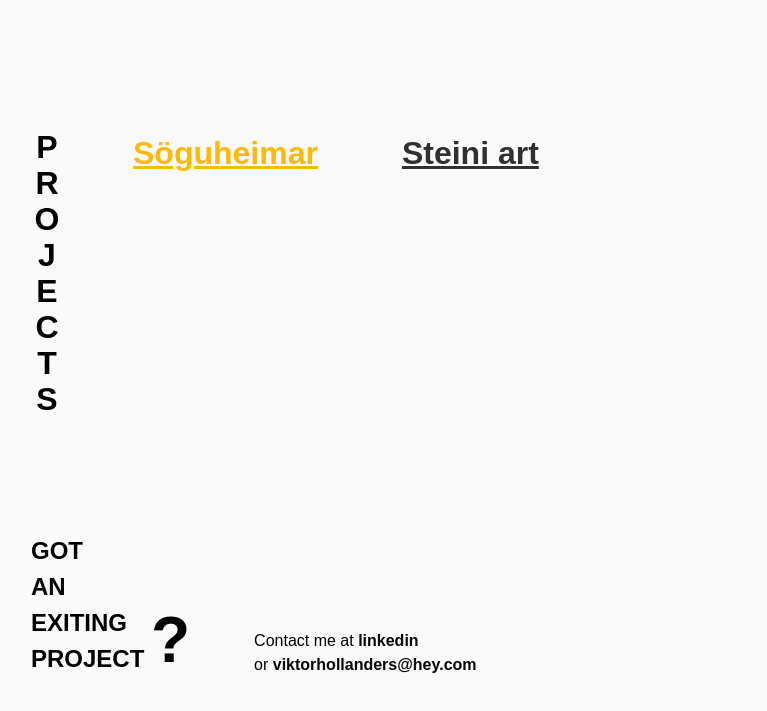
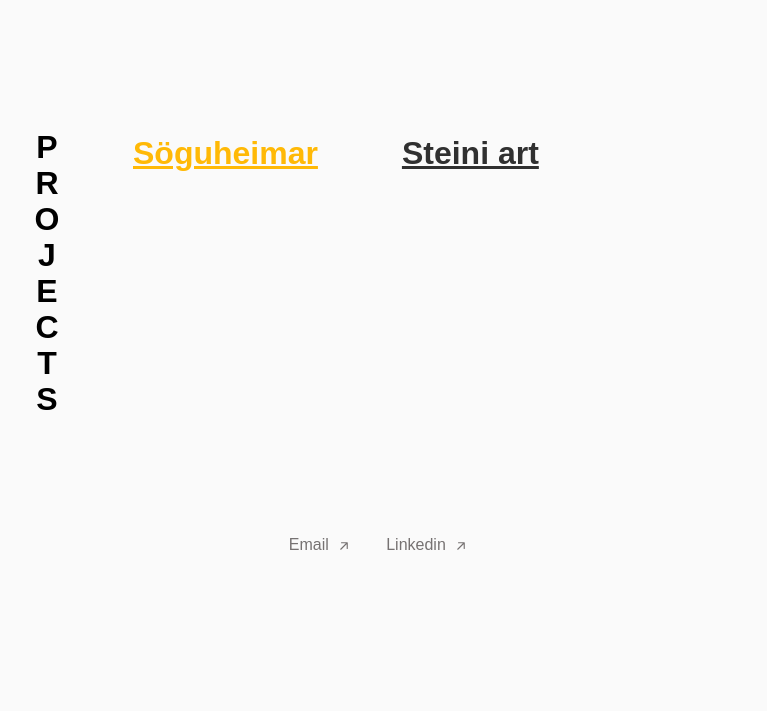
Before and after one commit to viktorhollanders/viktorhollanders, a plain HTML site: page index.html in a window 1280 px wide. Shown: the part 1253-1964 px from the top of the page, without its empty margins (261-1028 px from the left). After the commit the page ends 1910 px from the top, so only its background shows below. Drawn offline with Linux system fonts and the light colour scheme; a web font is replaced by a local one.

Commit message:
Update footer

```diff
--- a/css/style.css
+++ b/css/style.css
@@ -6,7 +6,7 @@
 
   --gray-50: #ececec;
   --gray-100: #c9c9c9;
-  --gray-300: #808080;
+  --gray-300: #767272;
   --gray-500: #262626;
   --spacing-16px: 16px;
 }
@@ -21,16 +21,19 @@ body {
   background-color: var(--white);
 }
 
-a {
+a,
+a:visited {
+  text-decoration: none;
   cursor: pointer;
-  font-weight: 600;
-  color: var(--black);
+  color: var(--gray-300);
+  fill: var(--gray-300);
 }
 
-a:hover,
-a:visited {
+a:hover {
+  text-decoration: none;
   cursor: pointer;
-  color: var(--black);
+  color: var(--gray-100);
+  fill: var(--gray-100);
 }
 
 /* HEADER */
@@ -177,19 +180,17 @@ footer {
   padding: 44px 22px 0 22px;
   max-width: 1024px;
   margin: 0 auto;
+  display: flex;
+  flex-direction: row;
+  justify-content: center;
+  gap: 34px;
 }
 
-.footer-title {
-  margin-bottom: var(--spacing-16px);
-}
-.footer-title > h3 {
-  display: inline;
-  font-weight: 600;
-}
-
-.footer-contact a,
-.footer-contact a:visited {
-  text-decoration: none;
+.contact-svg {
+  width: 16px;
+  height: 16px;
+  vertical-align: middle;
+  margin-left: 3px;
 }
 
 @media (min-width: 470px) {
@@ -224,6 +225,8 @@ footer {
   }
 
   footer {
+    display: flex;
+    flex-direction: row;
     padding: 42px 42px;
   }
 
@@ -317,8 +320,4 @@ footer {
   footer {
     padding: 100px 148px;
   }
-
-  .footer-title > h2 {
-    font-weight: 700;
-  }
 }
--- a/index.html
+++ b/index.html
@@ -54,22 +54,42 @@
       </section>
     </main>
     <footer>
-      <div class="footer-title column">
-        <h2>GOT AN EXITING PROJECT</h2>
-        <h2 id="larg">?</h2>
+      <div class="contact">
+        <a href="mailto:iktorhollanders@hey.com"
+          >Email
+          <svg
+            viewBox="0 0 20 21"
+            xmlns="http://www.w3.org/2000/svg"
+            rel="noopener noreferrer"
+            class="contact-svg"
+          >
+            <path
+              fill-rule="evenodd"
+              clip-rule="evenodd"
+              d="M5.21967 15.2642C5.51256 15.5571 5.98744 15.5571 6.28033 15.2642L13.5 8.04455V13.7339C13.5 14.1481 13.8358 14.4839 14.25 14.4839C14.6642 14.4839 15 14.1481 15 13.7339V6.23389C15 5.81967 14.6642 5.48389 14.25 5.48389H6.75C6.33579 5.48389 6 5.81967 6 6.23389C6 6.6481 6.33579 6.98389 6.75 6.98389H12.4393L5.21967 14.2036C4.92678 14.4964 4.92678 14.9713 5.21967 15.2642Z"
+            ></path>
+          </svg>
+        </a>
       </div>
-
-      <div class="footer-contact">
-        <p>
-          Contact me at
-          <a
-            href="https://is.linkedin.com/in/viktor-hollanders-1148532b1"
-            target="_blank"
-            rel="noreferrer"
-            >linkedin</a
+      <div class="contact">
+        <a
+          href="https://is.linkedin.com/in/viktor-hollanders-1148532b1"
+          target="_blank"
+          rel="noreferrer"
+          >Linkedin
+          <svg
+            viewBox="0 0 20 21"
+            xmlns="http://www.w3.org/2000/svg"
+            rel="noopener noreferrer"
+            class="contact-svg"
           >
-        </p>
-        <p>or <a href="mailto:iktorhollanders@hey.com">viktorhollanders@hey.com</a></p>
+            <path
+              fill-rule="evenodd"
+              clip-rule="evenodd"
+              d="M5.21967 15.2642C5.51256 15.5571 5.98744 15.5571 6.28033 15.2642L13.5 8.04455V13.7339C13.5 14.1481 13.8358 14.4839 14.25 14.4839C14.6642 14.4839 15 14.1481 15 13.7339V6.23389C15 5.81967 14.6642 5.48389 14.25 5.48389H6.75C6.33579 5.48389 6 5.81967 6 6.23389C6 6.6481 6.33579 6.98389 6.75 6.98389H12.4393L5.21967 14.2036C4.92678 14.4964 4.92678 14.9713 5.21967 15.2642Z"
+            ></path>
+          </svg>
+        </a>
       </div>
     </footer>
   </body>
```
